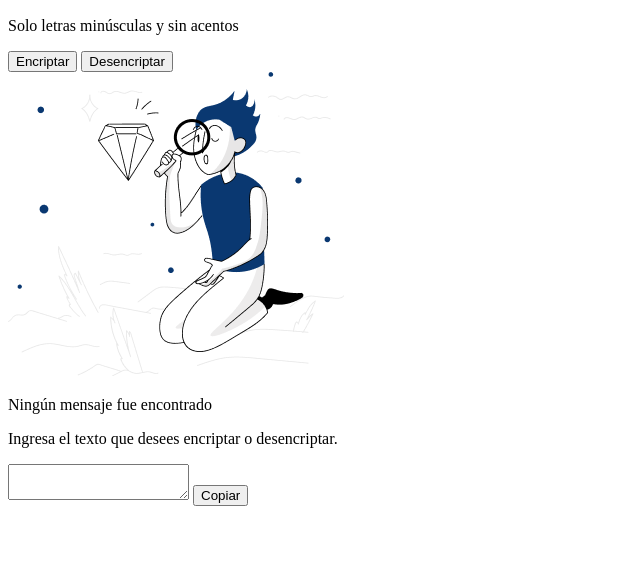
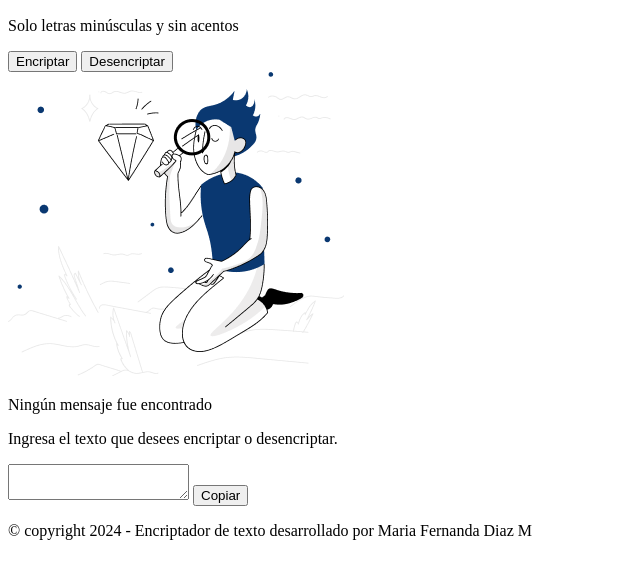
Before and after one commit to Fernanda121/Encriptador_De_Texto, a plain HTML site: page index.html in a window 1280 px wide. Shown: the part 119-698 px from the top of the page, without its empty margins (0-640 px from the left). Drawn offline with Linux system fonts and the light colour scheme.

Commit message:
Create footer

```diff
--- a/index.html
+++ b/index.html
@@ -31,5 +31,8 @@
             <button type="button" class="boton__copiar">Copiar</button>
         </section>
     </main>
+    <footer>
+        <p class="pie__pagina">&copy; copyright 2024 - Encriptador de texto desarrollado por Maria Fernanda Diaz M</p>
+    </footer>
 </body>
 </html>
```
